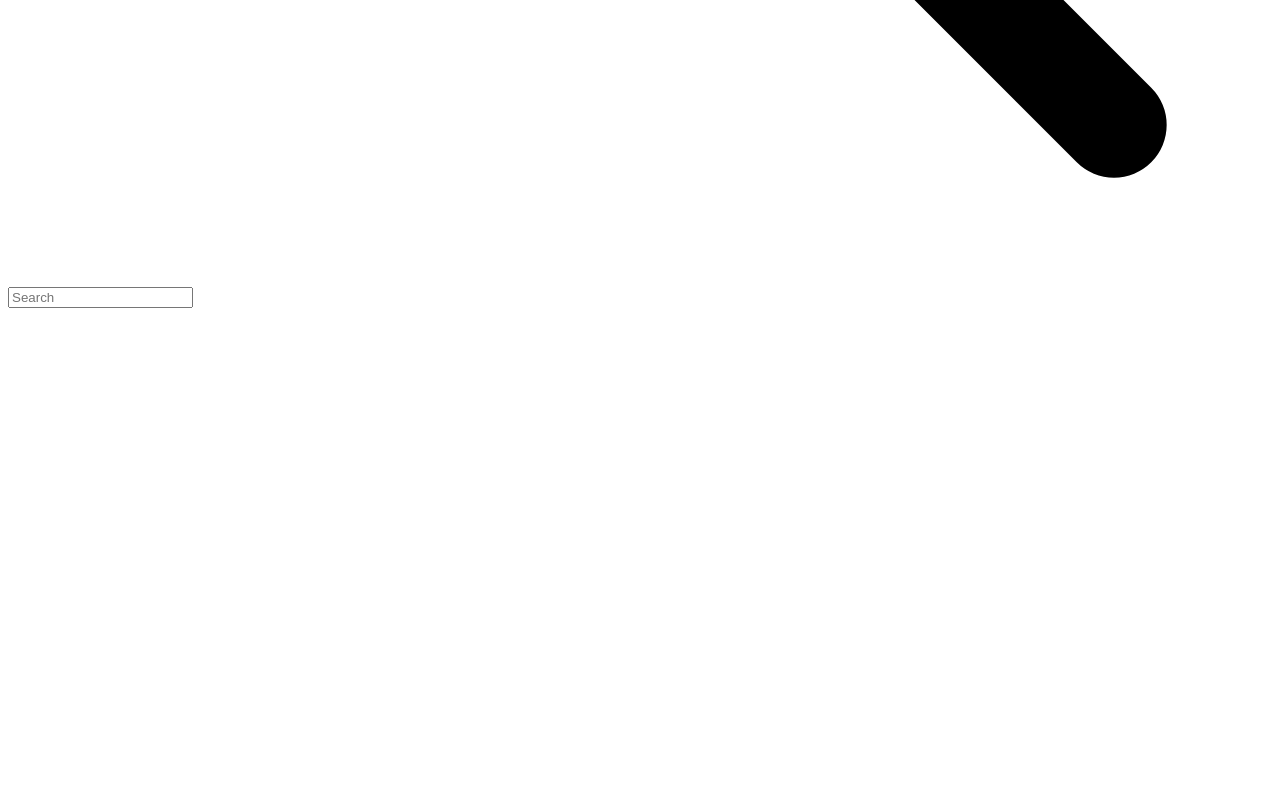
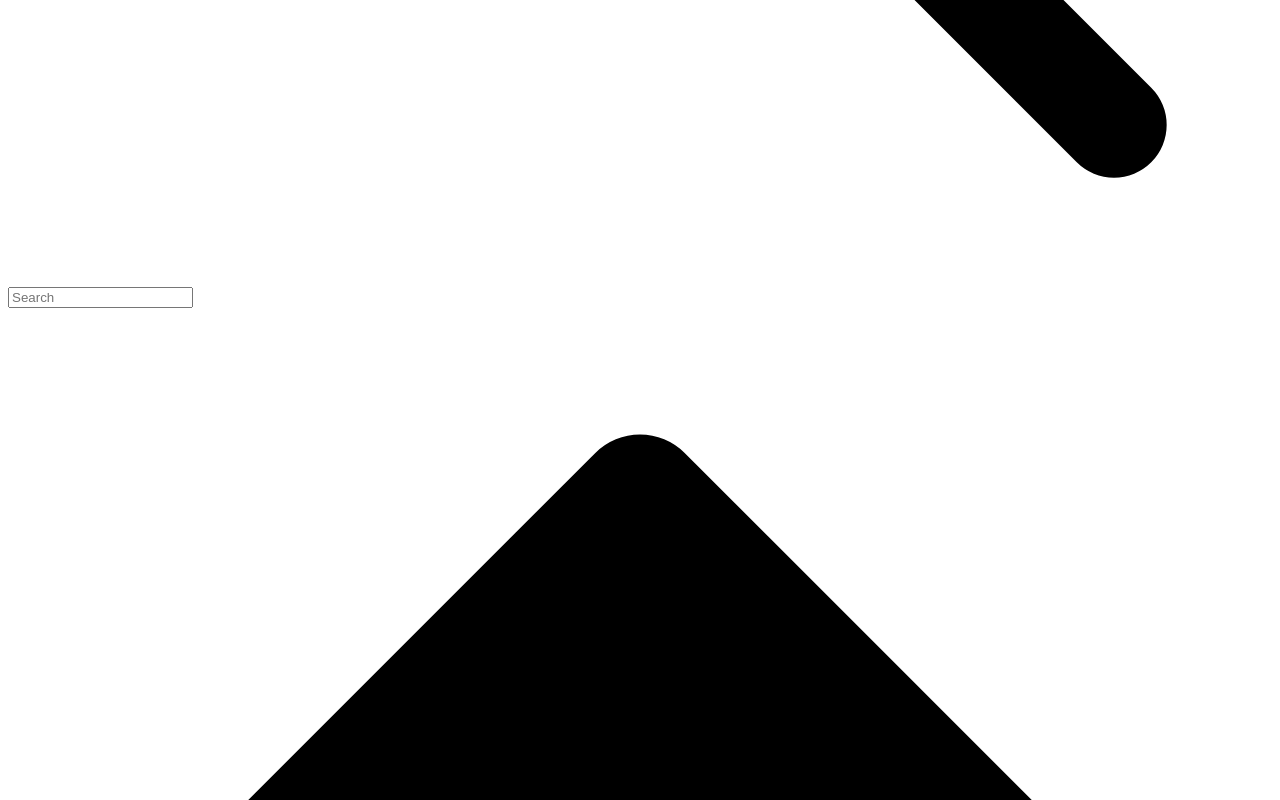
Before and after one commit to randallerasmus/instagram-clone, a Next.js app: page / in a window 1280 px wide. Shown: the part 989-1789 px from the top of the page. Before the commit the page ends 1305 px from the top, so only its background shows below. Built offline with nearby package versions, Linux system fonts and the light colour scheme.

Commit message:
Home solid icon and burgermenu when switching to smaller screens

```diff
--- a/components/Header.js
+++ b/components/Header.js
@@ -8,10 +8,12 @@ import {
     MenuIcon,
 } from "@heroicons/react/outline";
 
+import {HomeIcon} from "@heroicons/react/solid";
+
 function Header(){
     return (
         <div>
-            <div className="flex justify-between max-w-6xl">
+            <div className="flex justify-between max-w-6xl mx-5 lg:mx-auto">
                 {/*left*/}
                 <div className='relative hidden lg:inline-grid w-24 cursor-pointer'>
                     <Image src="https://links.papareact.com/ocw"
@@ -20,11 +22,9 @@ function Header(){
                 <div className="relative w-10 lg:hidden flex-shrink-0">
                     <Image src="https://links.papareact.com/jjm"
                            layout="fill" objectFit="contain"   />
-
-
                 </div>
-
                 {/*Middle - Search input field*/}
+                <div className="max-w-xs">
                     <div className="relative mt-1 p-3 rounded-md">
                         <div className="absolute inset-y-0 pl-3 flex items-center
                         pointer-events-none">
@@ -38,7 +38,16 @@ function Header(){
                                placeholder="Search"/>
                     </div>
 
+                </div>
+
+
                 {/*Right*/}
+                {/*All these icons*/}
+                <div className="flex items-center justify-end space-x-4">
+
+                    <HomeIcon className="h-10 w-10"/>
+                    <MenuIcon className="h-6 md:hidden cursor-pointer"/>
+                </div>
             </div>
         </div>
 
```
Lines whose indentation alone changed are shown as unchanged.
